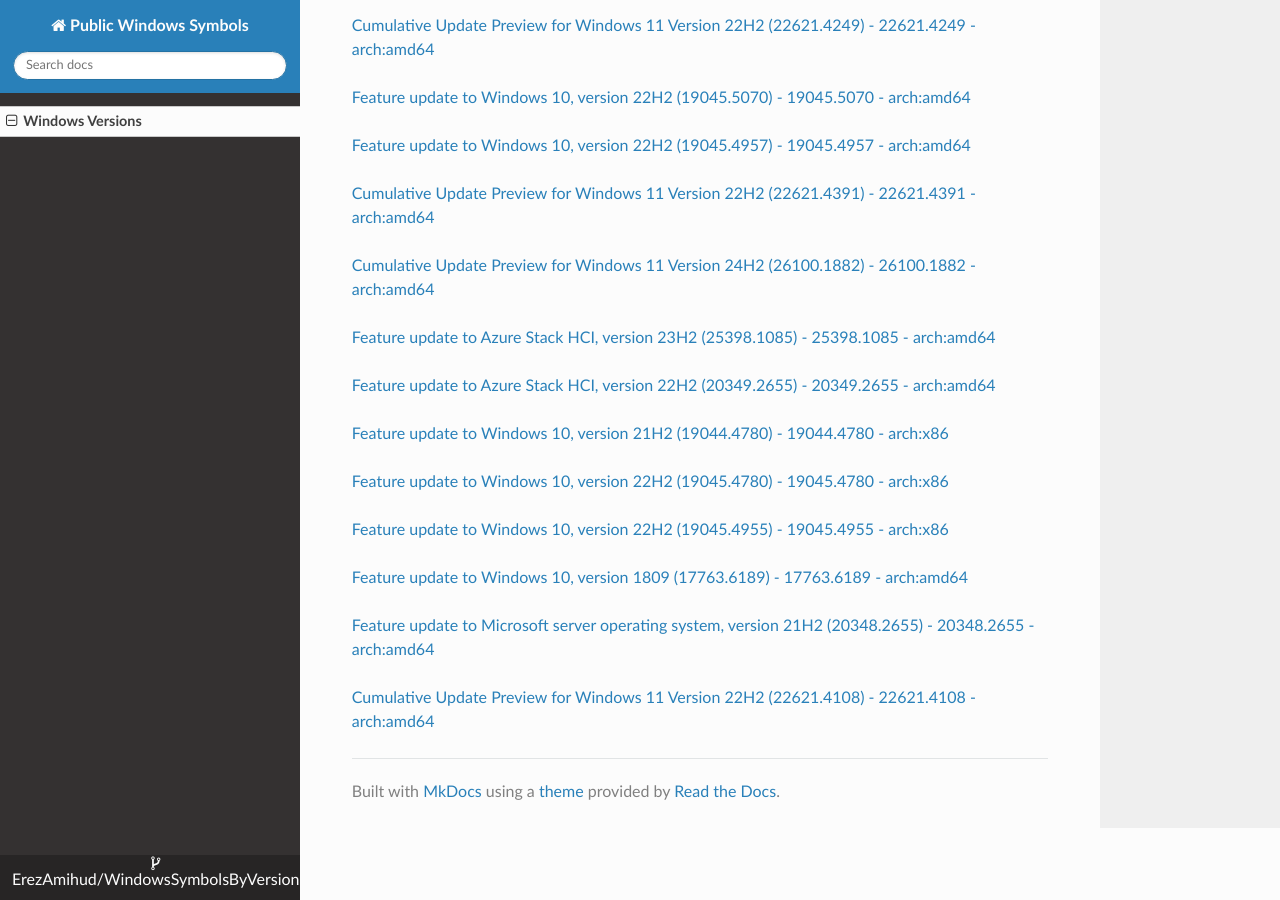
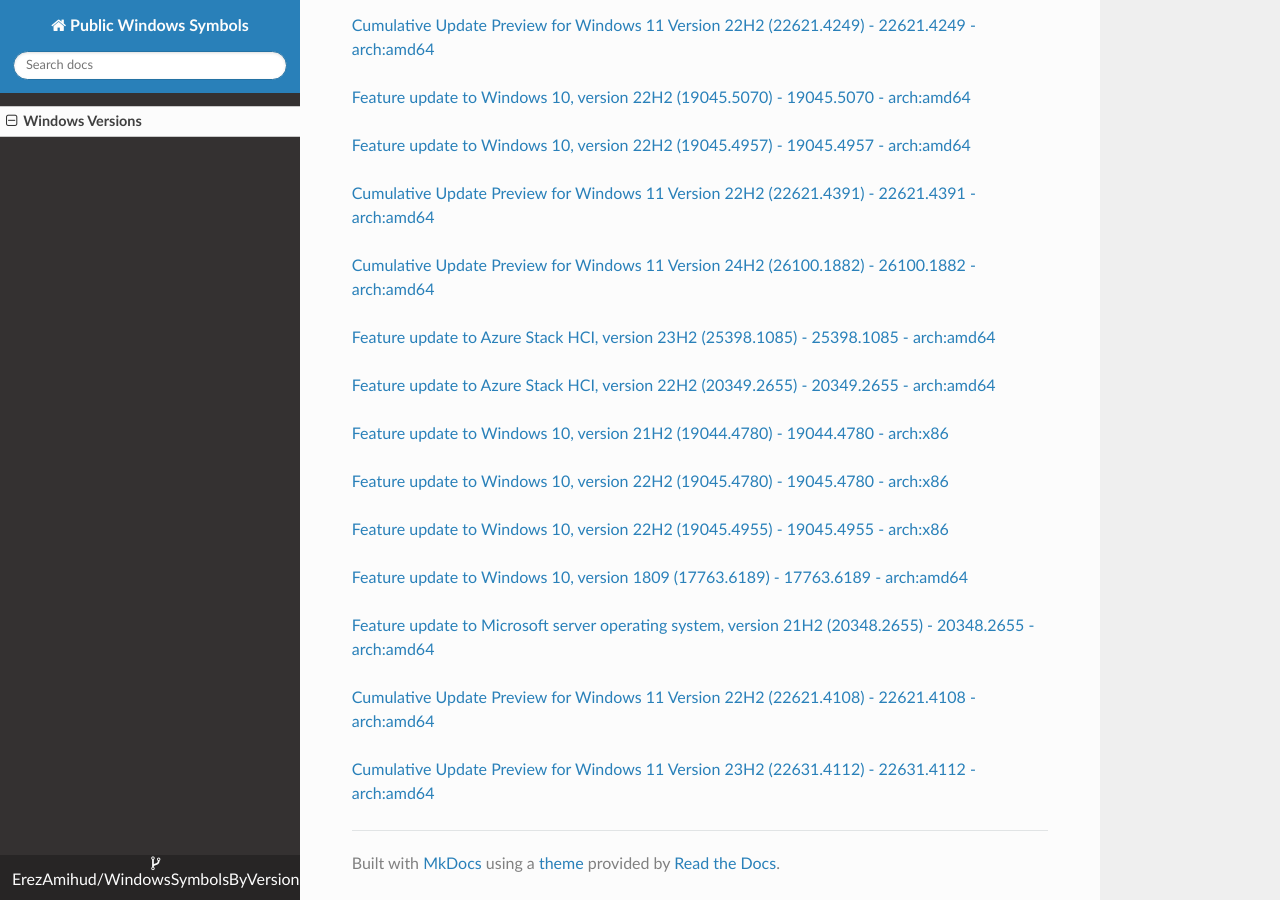
Before and after one commit to ErezAmihud/WindowsSymbolsByVersion, an MkDocs documentation site: the page built from docs/index.md, in a window 1280 px wide and 900 px high, scrolled down 7445 px. Built offline with MkDocs 1.6.1, drawn with Linux system fonts in a browser that asks for light colours; nearby versions of some CDN libraries.

Commit message:
Automated commit, add manifest for 20c2c103-2de7-4341-b4ad-07c16b4ce157

```diff
--- a/docs/index.md
+++ b/docs/index.md
@@ -379,3 +379,6 @@
 
 
 [Cumulative Update Preview for Windows 11 Version 22H2 (22621.4108) - 22621.4108 - arch:amd64](https://github.com/ErezAmihud/WindowsSymbolsByVersion/blob/main/manifests/ef18a4fc-c696-46f3-81d7-e9b49a123d90.manifest)
+
+
+[Cumulative Update Preview for Windows 11 Version 23H2 (22631.4112) - 22631.4112 - arch:amd64](https://github.com/ErezAmihud/WindowsSymbolsByVersion/blob/main/manifests/20c2c103-2de7-4341-b4ad-07c16b4ce157.manifest)
```
Also changed, not shown: process_builds.json (+1 -1 lines), 1 other file.
